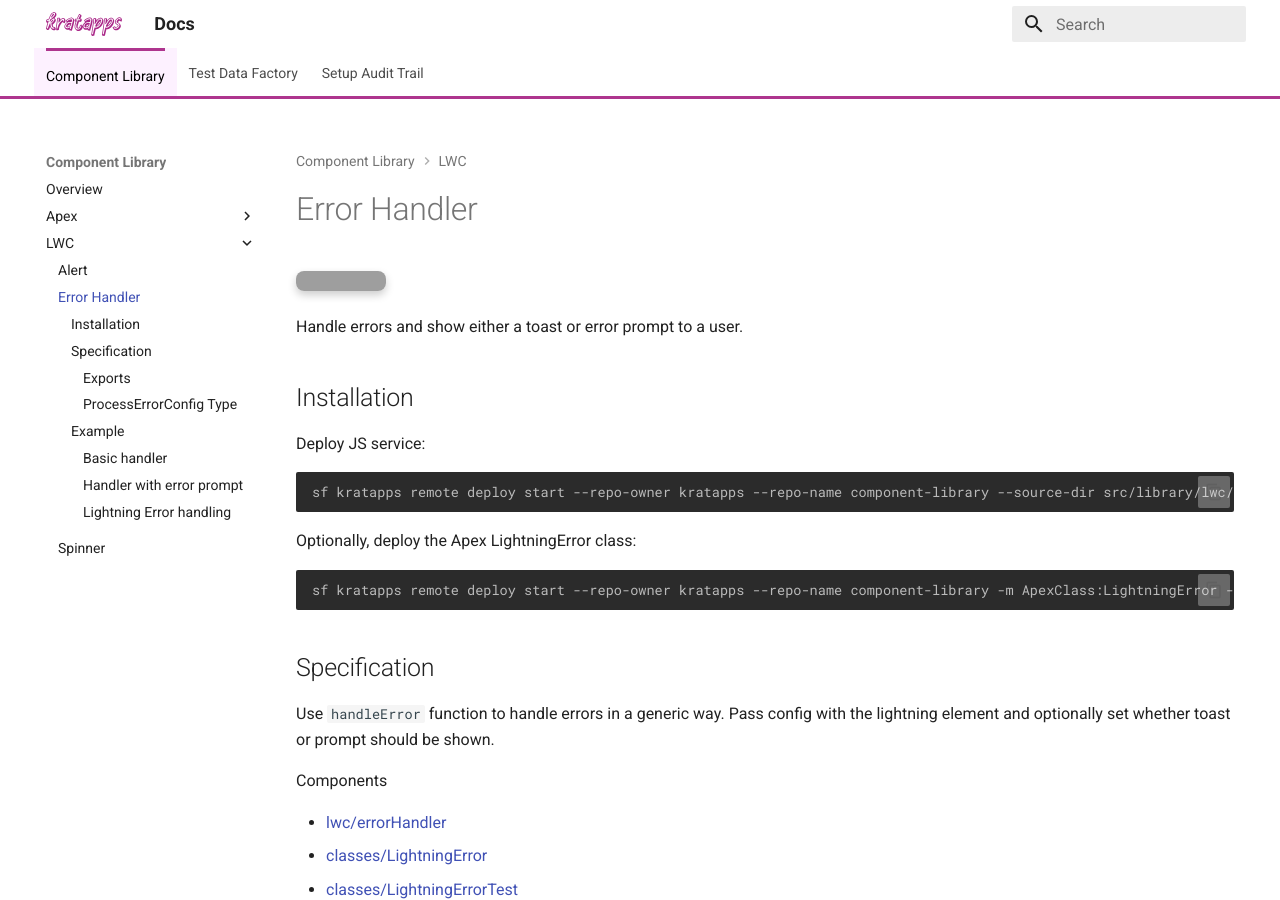
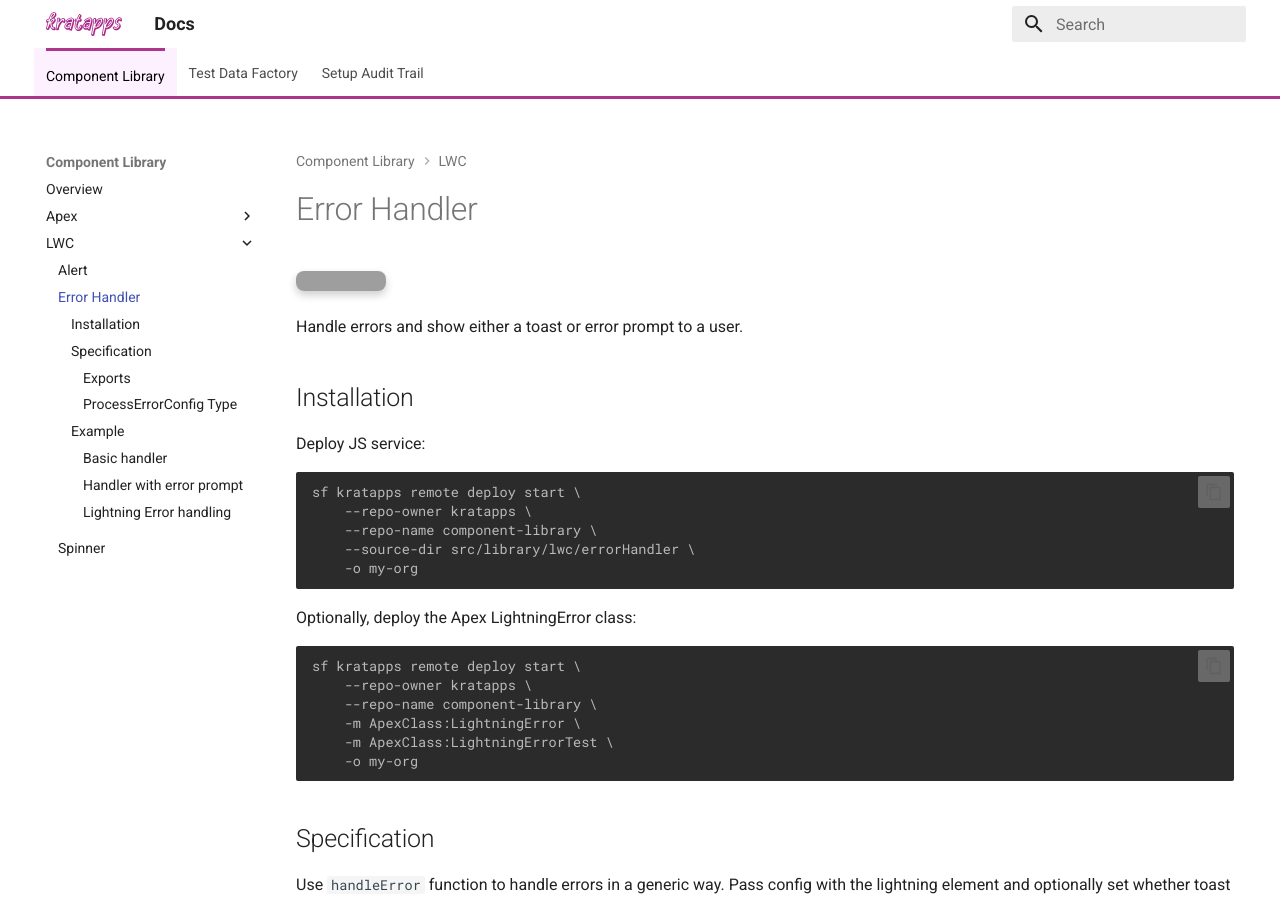
Before and after one commit to kratapps/kratapps-docs, an MkDocs documentation site: the page built from docs/component-library/error-handler.md, in a window 1280 px wide and 900 px high. Built offline with MkDocs 1.6.1 and Material for MkDocs 9.7.7, drawn with Linux system fonts in a browser that asks for light colours; some of the changed text lies outside the part shown; grey boxes are pictures that could not be loaded.

Commit message:
Format markdowns.

````diff
--- a/docs/component-library/error-handler.md
+++ b/docs/component-library/error-handler.md
@@ -8,14 +8,23 @@
 
 Deploy JS service:
 
-```text
-sf kratapps remote deploy start --repo-owner kratapps --repo-name component-library --source-dir src/library/lwc/errorHandler -o my-org
+```shell
+sf kratapps remote deploy start \
+    --repo-owner kratapps \
+    --repo-name component-library \
+    --source-dir src/library/lwc/errorHandler \
+    -o my-org
 ```
 
 Optionally, deploy the Apex LightningError class:
 
-```text
-sf kratapps remote deploy start --repo-owner kratapps --repo-name component-library -m ApexClass:LightningError -m ApexClass:LightningErrorTest -o my-org
+```shell
+sf kratapps remote deploy start \
+    --repo-owner kratapps \
+    --repo-name component-library \
+    -m ApexClass:LightningError \
+    -m ApexClass:LightningErrorTest \
+    -o my-org
 ```
 
 ## Specification
@@ -98,7 +107,10 @@
     try {
         return CaseService.submitCase(myCase);
     } catch (Exception e) {
-        throw LightningError.create('Failed to submit the case.').addError(e.getMessage()).toAuraHandledException();
+        throw LightningError
+                .create('Failed to submit the case.')
+                .addError(e.getMessage())
+                .toAuraHandledException();
     }
 }
 ```
````
Also changed, not shown: docs/component-library/alert.md (+7 -3 lines), docs/component-library/json-preprocessor.md (+7 -2 lines), docs/component-library/overview/components.md (+12 -4 lines), docs/component-library/spinner.md (+6 -2 lines), docs/test-data-factory/index.md (+7 -3 lines).
